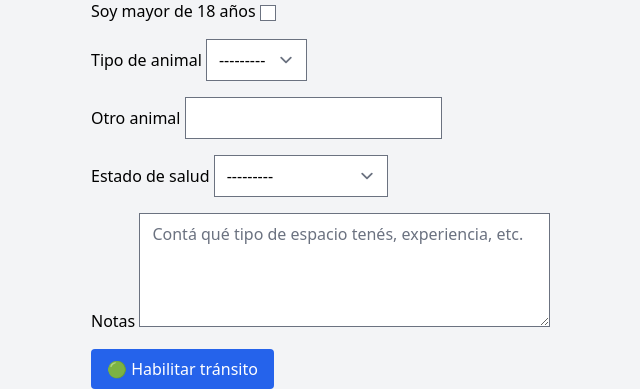
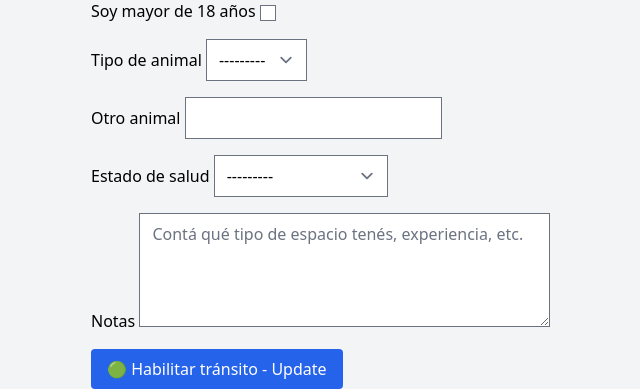
Before and after one commit to Tomi2107/base_net, a Django app: page /users/profile/edit in a window 1280 px wide. Shown: the part 1484-1873 px from the top of the page, without its empty margins (301-941 px from the left). Run offline with Django 3.2, Linux system fonts and the light colour scheme; the visitor is signed in with stand-in values (Sample User, id 1); data comes from the database, SQL or seed files in the repository; data that the repository does not hold is empty; some libraries are stand-ins or nearby versions.

Commit message:
Modificado + update en Form transito

```diff
--- a/templates/users/edit.html
+++ b/templates/users/edit.html
@@ -194,7 +194,7 @@
             <button type="submit"
                     name="save_foster"
                     class="px-4 py-2 rounded bg-blue-600 text-white">
-                🟢 Habilitar tránsito
+                🟢 Habilitar tránsito - Update
             </button>
         </form>
 
```
